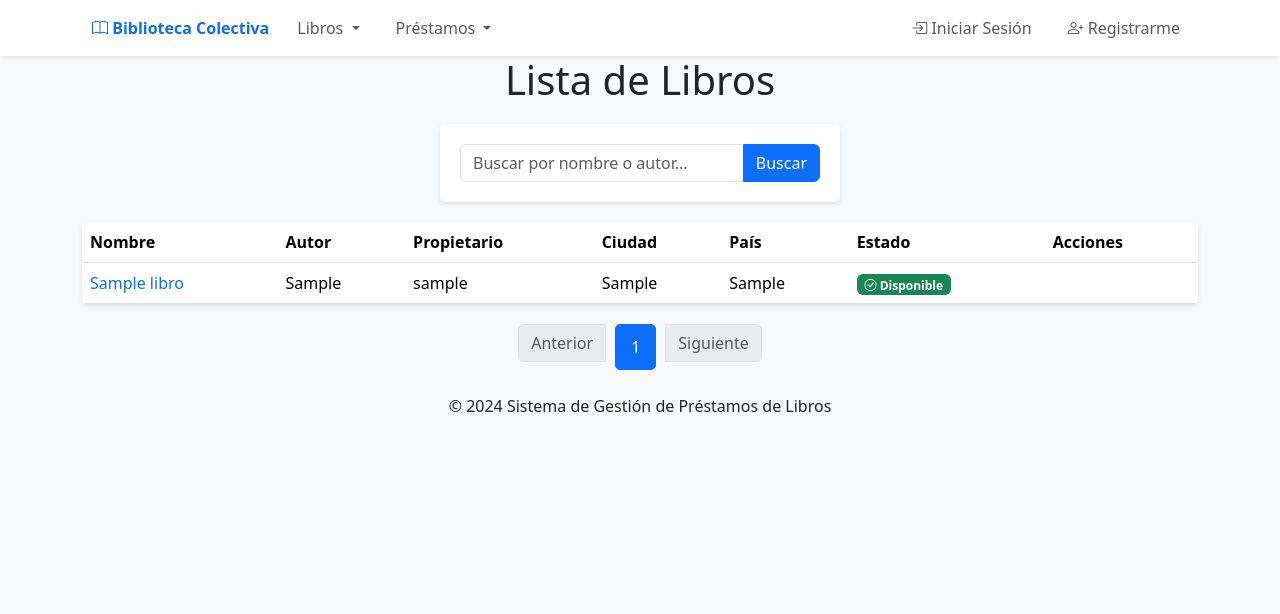
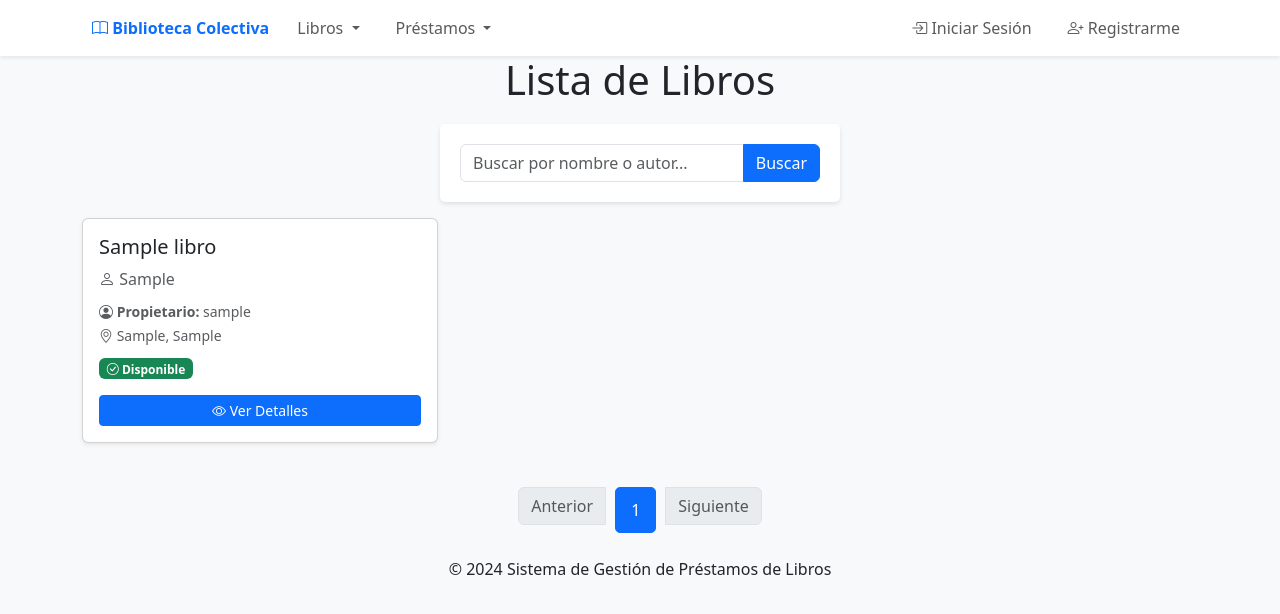
Before and after one commit to mebordone/biblioteca_colectiva_zero, a Django app: page /libros/ in a window 1280 px wide. Shown: the top 614 px of the page. Run offline with Django 5.2, Linux system fonts and the light colour scheme; tables that the repository leaves empty hold one stand-in row (values such as "Sample post"); some libraries are stand-ins or nearby versions.

Commit message:
feat(ui): convertir lista de libros a cards responsive
- Reemplazar tabla por grid de cards responsive
- Desktop: 3-4 cards por fila, Tablet: 2 cards, Móvil: 1 card
- Agregar estado vacío informativo cuando no hay libros
- Mejorar diseño visual con badges de estado y botones de acción

```diff
--- a/libro_prestamos/core/templates/libros/lista.html
+++ b/libro_prestamos/core/templates/libros/lista.html
@@ -14,28 +14,28 @@
         </div>
     </form>
 
-    <!-- Tabla de libros -->
-    <table class="table">
-        <thead>
-                    <tr>
-                        <th>Nombre</th>
-                        <th>Autor</th>
-                        <th>Propietario</th>
-                        <th>Ciudad</th>
-                        <th>País</th>
-                        <th>Estado</th>
-                        <th>Acciones</th>
-                    </tr>
-        </thead>
-        <tbody>
-            {% for libro in libros %}
-                <tr>
-                    <td><a href="{% url 'libro_detalle' libro.id %}" class="text-decoration-none">{{ libro.nombre }}</a></td>
-                    <td>{{ libro.autor }}</td>
-                    <td>{{ libro.propietario.username }}</td>
-                    <td>{{ libro.propietario.perfil.ciudad }}</td>
-                    <td>{{ libro.propietario.perfil.pais }}</td>
-                    <td>
+    <!-- Cards de libros responsive -->
+    {% if libros %}
+    <div class="row">
+        {% for libro in libros %}
+        <div class="col-12 col-md-6 col-lg-4 mb-4">
+            <div class="card h-100 shadow-sm">
+                <div class="card-body">
+                    <h5 class="card-title">
+                        <a href="{% url 'libro_detalle' libro.id %}" class="text-decoration-none text-dark">
+                            {{ libro.nombre }}
+                        </a>
+                    </h5>
+                    <p class="card-text text-muted mb-2">
+                        <i class="bi bi-person"></i> {{ libro.autor }}
+                    </p>
+                    <p class="card-text mb-2">
+                        <small class="text-muted">
+                            <i class="bi bi-person-circle"></i> <strong>Propietario:</strong> {{ libro.propietario.username }}<br>
+                            <i class="bi bi-geo-alt"></i> {{ libro.propietario.perfil.ciudad }}, {{ libro.propietario.perfil.pais }}
+                        </small>
+                    </p>
+                    <div class="mb-3">
                         {% if libro.estado == 'disponible' %}
                             <span class="badge bg-success"><i class="bi bi-check-circle"></i> Disponible</span>
                         {% elif libro.estado == 'prestado' %}
@@ -43,22 +43,39 @@
                         {% else %}
                             <span class="badge bg-secondary"><i class="bi bi-x-circle"></i> No disponible</span>
                         {% endif %}
-                    </td>
-                    <td>
-                        {% if user == libro.propietario %}
-                            <a href="{% url 'editar_libro' libro.id %}" class="btn btn-sm btn-outline-primary" title="Editar">
-                                <i class="bi bi-pencil"></i>
-                            </a>
-                        {% endif %}
-                    </td>
-                </tr>
-            {% empty %}
-                <tr>
-                    <td colspan="7" class="text-center">No hay libros disponibles.</td>
-                </tr>
-            {% endfor %}
-        </tbody>
-    </table>
+                    </div>
+                    {% if user == libro.propietario %}
+                    <div class="d-flex gap-2">
+                        <a href="{% url 'editar_libro' libro.id %}" class="btn btn-sm btn-outline-primary flex-fill" title="Editar">
+                            <i class="bi bi-pencil"></i> Editar
+                        </a>
+                        <a href="{% url 'libro_detalle' libro.id %}" class="btn btn-sm btn-outline-secondary" title="Ver detalles">
+                            <i class="bi bi-eye"></i>
+                        </a>
+                    </div>
+                    {% else %}
+                    <a href="{% url 'libro_detalle' libro.id %}" class="btn btn-sm btn-primary w-100">
+                        <i class="bi bi-eye"></i> Ver Detalles
+                    </a>
+                    {% endif %}
+                </div>
+            </div>
+        </div>
+        {% endfor %}
+    </div>
+    {% else %}
+    <!-- Estado vacío -->
+    <div class="text-center py-5">
+        <i class="bi bi-inbox display-1 text-muted"></i>
+        <h3 class="mt-3">No hay libros disponibles</h3>
+        <p class="text-muted">{% if query %}No se encontraron libros que coincidan con tu búsqueda.{% else %}Sé el primero en agregar un libro a la biblioteca.{% endif %}</p>
+        {% if user.is_authenticated %}
+        <a href="{% url 'cargar_libro' %}" class="btn btn-primary mt-3">
+            <i class="bi bi-plus-circle"></i> Agregar Libro
+        </a>
+        {% endif %}
+    </div>
+    {% endif %}
 
     <!-- Paginación -->
     <nav aria-label="Page navigation">
```
